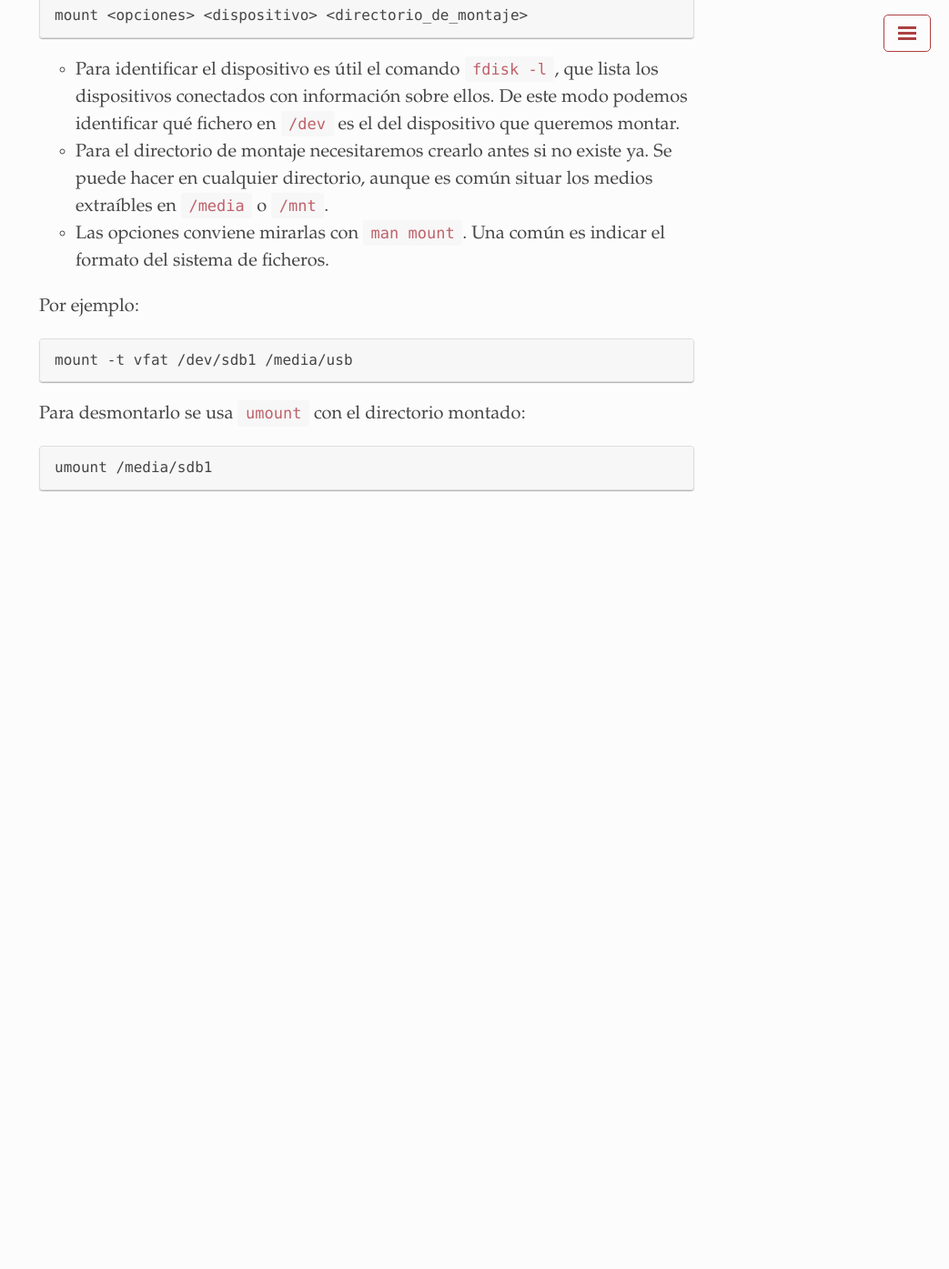
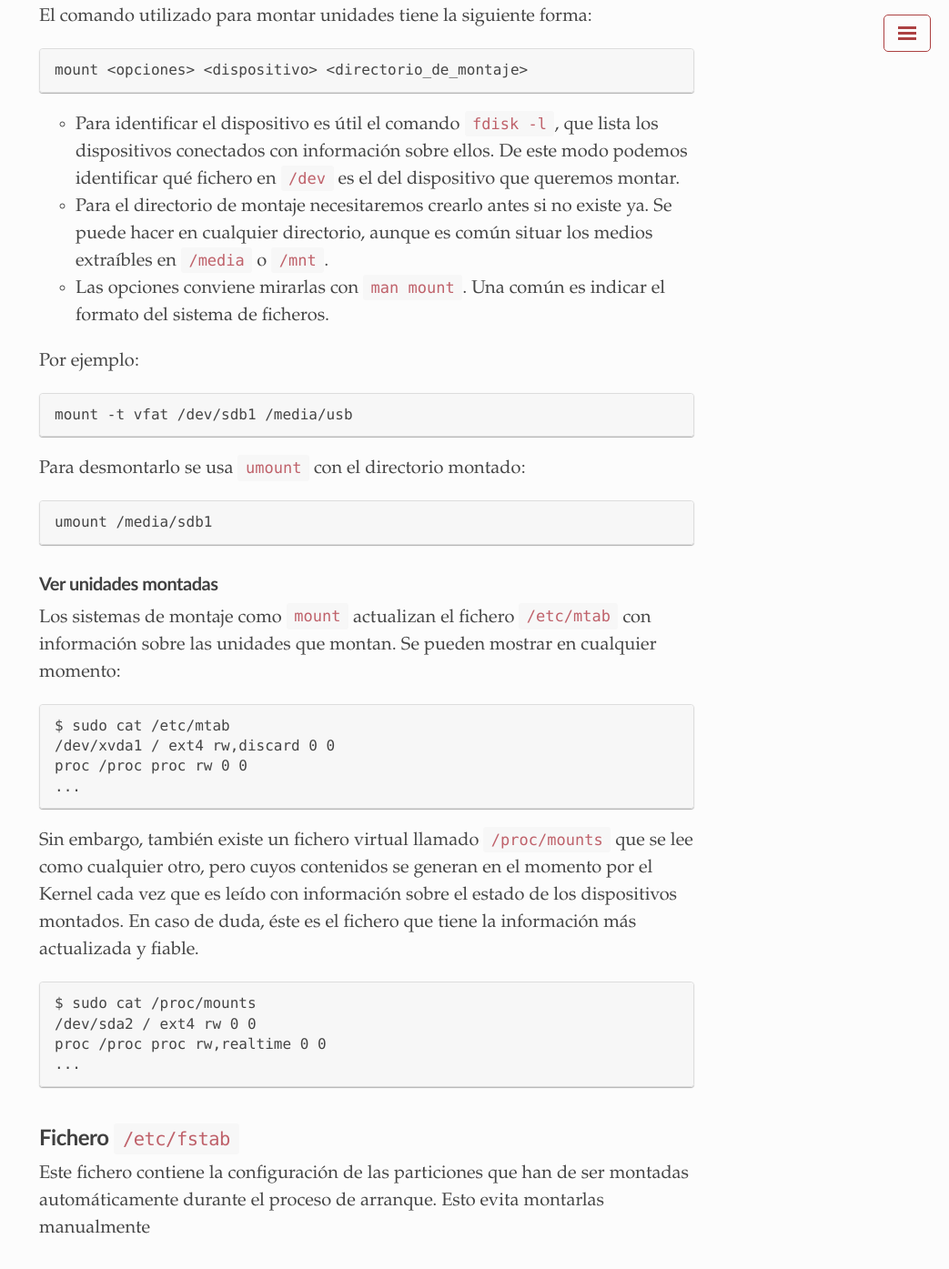
Before and after one commit to santi-gf/santi-gf.github.io, a Jekyll site: the page built from gestion-recursos-linux.md, in a window 1280 px wide and 1400 px high, scrolled down 1749 px. Shown: the top 1395 px of the window at 91% size, without its empty margins (237-1280 px from the left). Built offline with Jekyll 4.4.1, drawn with Linux system fonts in a browser that asks for light colours; a style sheet for code colours, icons or effects is not loaded; before the commit the page ends 2368 px from its top, so only the background shows below that; some of the changed text lies outside the part shown.

Commit message:
Update gestion-recursos-linux.md

````diff
--- a/gestion-recursos-linux.md
+++ b/gestion-recursos-linux.md
@@ -55,3 +55,26 @@ Para desmontarlo se usa `umount` con el directorio montado:
 ```
 umount /media/sdb1
 ```
+
+### Ver unidades montadas
+
+Los sistemas de montaje como `mount` actualizan el fichero `/etc/mtab` con información sobre las unidades que montan. Se pueden mostrar en cualquier momento:
+```
+$ sudo cat /etc/mtab
+/dev/xvda1 / ext4 rw,discard 0 0
+proc /proc proc rw 0 0
+...
+```
+
+Sin embargo, también existe un fichero virtual llamado `/proc/mounts` que se lee como cualquier otro, pero cuyos contenidos se generan en el momento por el Kernel cada vez que es leído con información sobre el estado de los dispositivos montados. En caso de duda, éste es el fichero que tiene la información más actualizada y fiable.
+```
+$ sudo cat /proc/mounts
+/dev/sda2 / ext4 rw 0 0
+proc /proc proc rw,realtime 0 0
+...
+```
+
+
+## Fichero `/etc/fstab`
+
+Este fichero contiene la configuración de las particiones que han de ser montadas automáticamente durante el proceso de arranque. Esto evita montarlas manualmente
````
